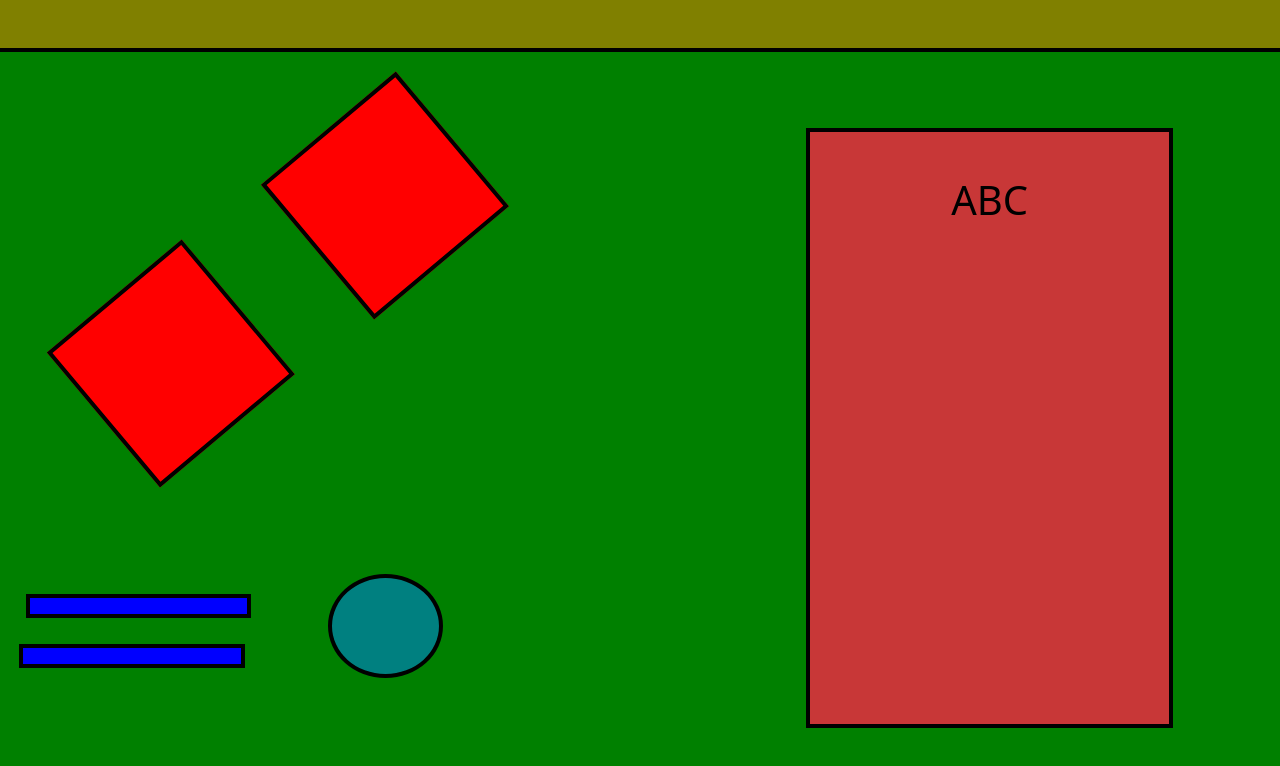
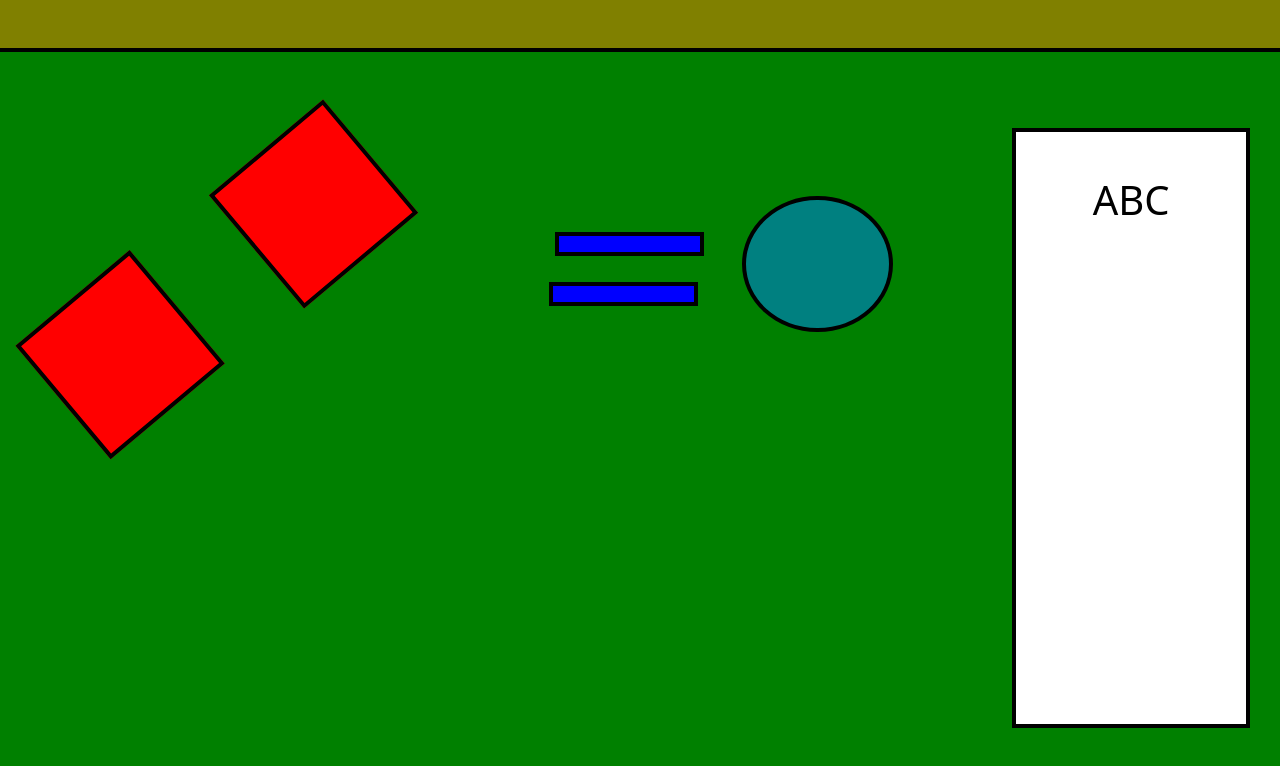
Before and after one commit to DAMIANG97/Junior-Game-Editor-Task, a plain HTML site: page index.html in a window 1280 px wide. Drawn offline with Linux system fonts and the light colour scheme.

Commit message:
Styles web side  from 900px wide.

```diff
--- a/style.css
+++ b/style.css
@@ -2,15 +2,18 @@ body {
   background-color: #008000;
   margin: 0rem;
 }
+
 header {
   background-color: #808000;
   border-bottom: 0.25rem black solid;
   height: 6vh;
 }
+
 main {
   display: flex;
   flex-direction: column;
 }
+
 .square-section {
   height: 26vh;
   width: fit-content;
@@ -21,6 +24,7 @@ main {
   margin-bottom: 6.5vh;
   margin-top: 2rem;
 }
+
 .square-section__square {
   background-color: #ff0000;
   width: calc(min(30vw, 13vh));
@@ -38,11 +42,13 @@ main {
 .equal-section {
   display: flex;
 }
+
 .equal-section__rectangles {
   display: flex;
   flex-direction: column;
   justify-content: center;
 }
+
 .equal-section__rectangle {
   background-color: blue;
   height: 1vh;
@@ -51,10 +57,12 @@ main {
   display: flex;
   margin-left: 5.5vw;
 }
+
 .equal-section__rectangle--second {
   margin-left: 5vw;
   margin-top: 3.25vh;
 }
+
 .equal-section__circle {
   aspect-ratio: 10/9;
   height: 9vh;
@@ -64,6 +72,7 @@ main {
   margin-left: 10vw;
   margin-bottom: 1.25vh;
 }
+
 .rectangle {
   background-color: blue;
   height: 43vh;
@@ -73,6 +82,7 @@ main {
   justify-content: center;
   margin-left: 16.5vw;
 }
+
 .rectangle__description {
   font-family: system-ui, -apple-system, BlinkMacSystemFont, "Segoe UI", Roboto, Oxygen, Ubuntu, Cantarell, "Open Sans", "Helvetica Neue", sans-serif;
   font-size: 3.5rem;
@@ -84,11 +94,13 @@ main {
     display: grid;
     grid-template-columns: 1fr 1fr;
   }
+
   .square-section {
     margin-top: 15vh;
     grid-column: 1;
     grid-row: 1;
   }
+
   .square-section__square {
     width: calc(min(17vw, 21vh));
     height: calc(min(17vw, 21vh));
@@ -97,27 +109,30 @@ main {
   .square-section__square--second {
     margin-left: 7.5vw;
   }
+
   .equal-section {
     align-self: end;
     grid-column: 1;
     grid-row: 1;
     margin-bottom: 10vh;
   }
-  .equal-section__rectangles {
-  }
+
   .equal-section__rectangle {
     height: 2vh;
     width: 17vw;
     margin-left: 2vw;
   }
+
   .equal-section__rectangle--second {
     margin-left: 1.5vw;
   }
+
   .equal-section__circle {
     aspect-ratio: 10/9;
     height: 12vh;
     margin-left: 6vw;
   }
+
   .rectangle {
     grid-row: 1 / 2;
     grid-column: 2;
@@ -128,9 +143,55 @@ main {
     margin-bottom: 5vh;
     margin-left: 13vw;
   }
+
   .rectangle__description {
-    font-family: system-ui, -apple-system, BlinkMacSystemFont, "Segoe UI", Roboto, Oxygen, Ubuntu, Cantarell, "Open Sans", "Helvetica Neue", sans-serif;
     font-size: 2.5rem;
-    font-weight: 400;
   }
 }
+
+@media (min-width: 900px) {
+  main {
+    display: flex;
+    flex-direction: row;
+    justify-content: space-evenly;
+  }
+
+  .square-section {
+    margin-left: 1vw;
+  }
+
+  .square-section__square {
+    width: calc(min(11vw, 21vh));
+    height: calc(min(11vw, 21vh));
+  }
+
+  .square-section__square--second {
+    margin-left: 7.5vw;
+  }
+
+  .equal-section {
+    align-self: start;
+    margin-top: 18vh;
+    margin-left: 9vw;
+    margin-right: 9vw;
+  }
+
+  .equal-section__rectangle {
+    height: 2vh;
+    width: 11vw;
+  }
+
+  .equal-section__circle {
+    aspect-ratio: 10/9;
+    height: 10vw;
+    margin-left: 3vw;
+  }
+
+  .rectangle {
+    align-self: center;
+    background-color: white;
+    width: 18vw;
+    margin-right: 2vw;
+    margin-left: 0;
+  }
+}
```
